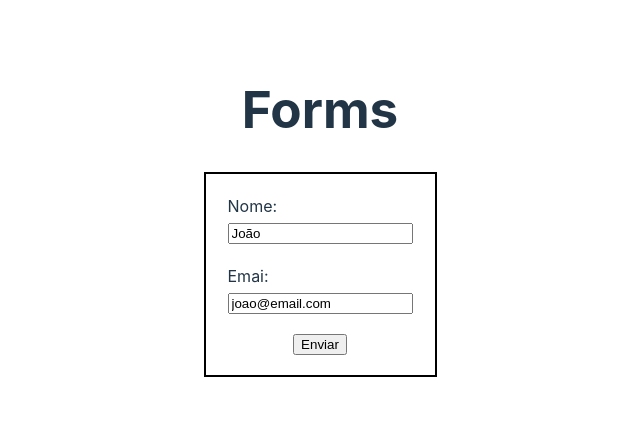
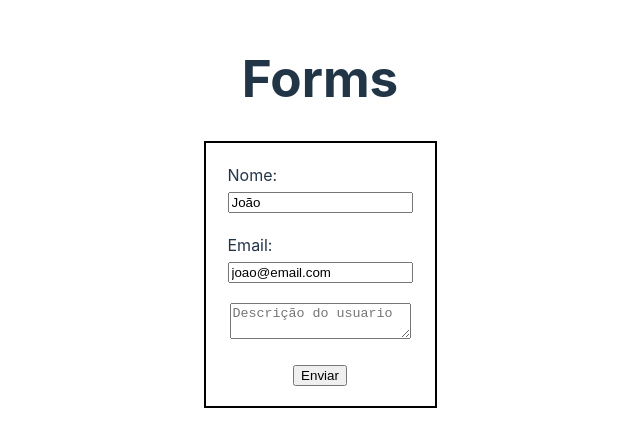
Before and after one commit to VictorLapaDev/React-Course-Matheus-Battiti, a React (Vite) app in the folder 5-Formularios/Forms/: page / in a window 1280 px wide. Shown: the part 188-634 px from the top of the page, without its empty margins (320-960 px from the left). Built offline with nearby package versions, Linux system fonts and the light colour scheme.

Commit message:
feat: textarea

```diff
--- a/5-Formularios/Forms/src/components/forms/Forms.css
+++ b/5-Formularios/Forms/src/components/forms/Forms.css
@@ -21,3 +21,9 @@ form{
     margin-top: 20px;
     margin-bottom: 20px;
 }
+
+textarea{
+    margin-top: 20px;
+    margin-left: 22px;
+    margin-right: 22px;
+}
--- a/5-Formularios/Forms/src/components/forms/Forms.tsx
+++ b/5-Formularios/Forms/src/components/forms/Forms.tsx
@@ -13,6 +13,8 @@ const Forms = ({user}: props) => {
   // 3- Gerenciamento de dados
   const [name, setName] = useState(user ? user.name : '');
   const [email, setEmail] = useState(user ? user.email : ''); //ve se usuario ja existe ou se ele ja tem o valor armazenado, preenchendo diretamente o input
+  const [bio, setBio] = useState('')
+
   const handleName = (e) => {
     setName(e.target.value)
   }
@@ -25,6 +27,7 @@ const Forms = ({user}: props) => {
     //7- limpar formulario
     setName('')
     setEmail('')
+    setBio('')
   }
 
   return (
@@ -39,10 +42,15 @@ const Forms = ({user}: props) => {
 
             {/* 2-label envolvendo input */}
             <label className="container">
-              <span>Emai:</span>
+              <span>Email:</span>
               <input type="text" name='email' placeholder="Digite seu email" onChange={(e) => setEmail(e.target.value)} value={email}/>
             </label>
 
+
+            {/* 8- text area */}
+            <label >
+              <textarea name="bio" placeholder="Descrição do usuario" onChange={(e) => setBio(e.target.value)} value={bio}></textarea>
+            </label>
 
             <input className="send" type="submit" value='Enviar' />
 
```
